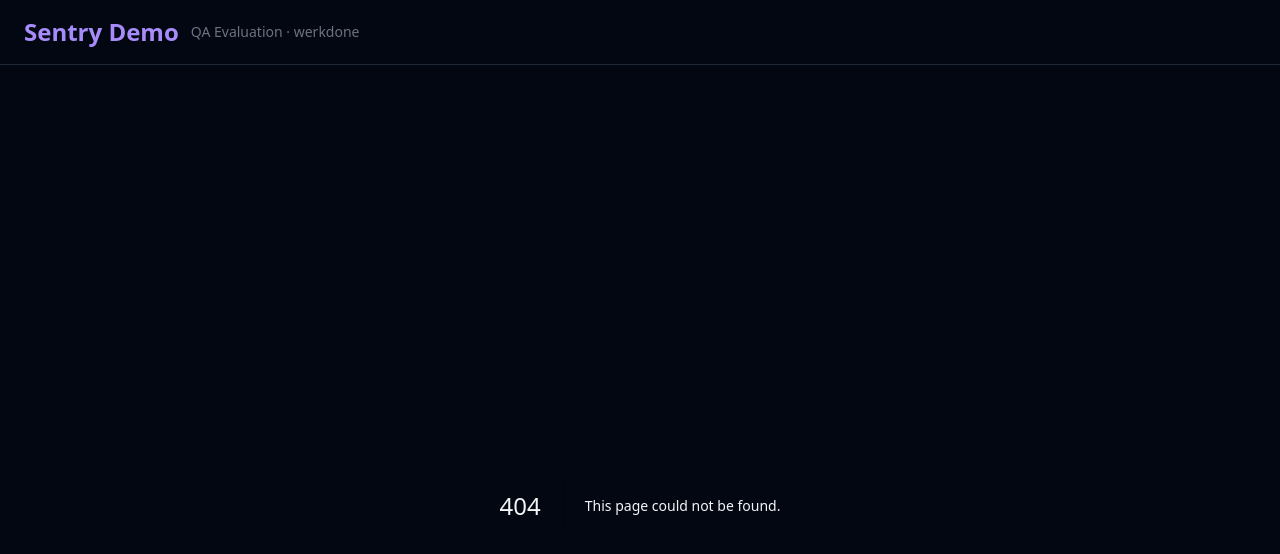
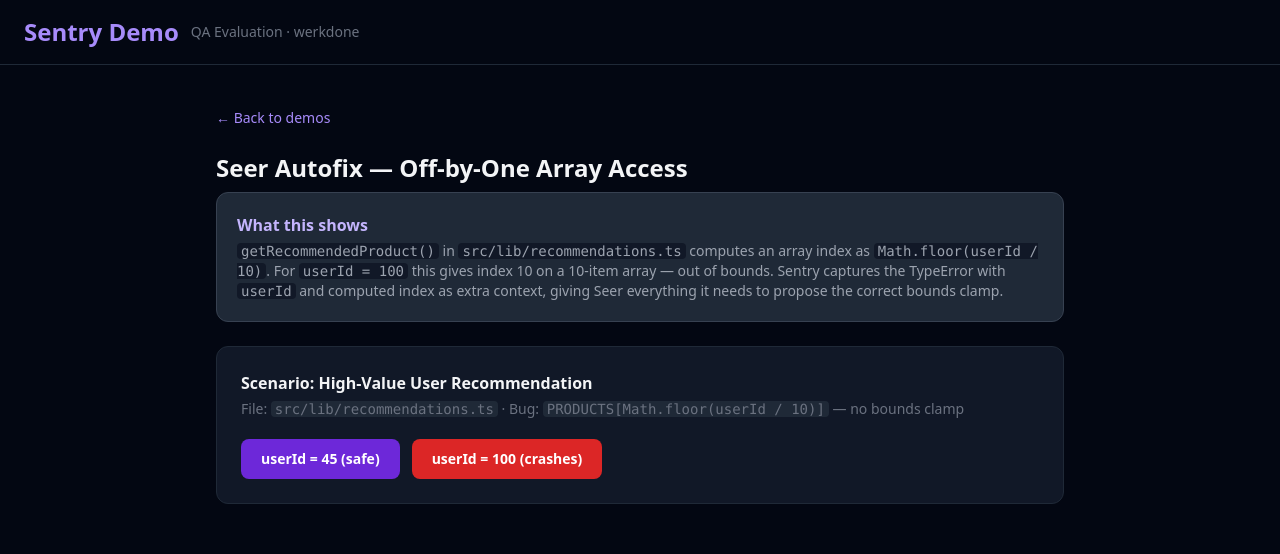
Before and after one commit to lukydwisaputra/sentry-simulation, a Next.js app: page /demo/seer-recommendations in a window 1280 px wide. Before the commit this address had no page. Shown: the top 554 px of the page. Built offline with nearby package versions, Linux system fonts and the light colour scheme.

Commit message:
feat: add recommendations off-by-one bug for Seer autofix demo

```diff
--- /dev/null
+++ b/src/app/demo/seer-recommendations/page.tsx
@@ -0,0 +1,142 @@
+"use client";
+
+import { useState } from "react";
+import Link from "next/link";
+import { getRecommendedProduct, Product } from "@/lib/recommendations";
+
+export default function SeerRecommendationsPage() {
+  const [status, setStatus] = useState<"idle" | "success" | "crashed">("idle");
+  const [product, setProduct] = useState<Product | null>(null);
+  const [errorMsg, setErrorMsg] = useState<string | null>(null);
+  const [testedUserId, setTestedUserId] = useState<number | null>(null);
+
+  function triggerSafe() {
+    const userId = 45; // index = 4, within bounds
+    try {
+      const result = getRecommendedProduct(userId);
+      setProduct(result);
+      setTestedUserId(userId);
+      setStatus("success");
+    } catch (err) {
+      handleCrash(err, userId);
+    }
+  }
+
+  function triggerCrash() {
+    const userId = 100; // index = 10, out of bounds
+    try {
+      const result = getRecommendedProduct(userId);
+      setProduct(result);
+      setTestedUserId(userId);
+      setStatus("success");
+    } catch (err) {
+      handleCrash(err, userId);
+    }
+  }
+
+  function handleCrash(err: unknown, userId: number) {
+    const e = err as Error;
+    setErrorMsg(e.message);
+    setTestedUserId(userId);
+    setStatus("crashed");
+    import("@sentry/nextjs").then(({ captureException }) =>
+      captureException(err, {
+        tags: { scenario: "seer-recommendations" },
+        extra: {
+          userId,
+          computedIndex: Math.floor(userId / 10),
+          productsLength: 10,
+        },
+      })
+    );
+  }
+
+  function reset() {
+    setStatus("idle");
+    setProduct(null);
+    setErrorMsg(null);
+    setTestedUserId(null);
+  }
+
+  return (
+    <div>
+      <Link href="/" className="text-violet-400 text-sm mb-6 inline-block hover:underline">
+        ← Back to demos
+      </Link>
+
+      <h2 className="text-2xl font-bold mb-2">Seer Autofix — Off-by-One Array Access</h2>
+
+      <div className="bg-gray-800 rounded-xl p-5 mb-6 border border-gray-700">
+        <h3 className="font-semibold text-violet-300 mb-1">What this shows</h3>
+        <p className="text-gray-400 text-sm">
+          <code className="bg-gray-900 px-1 rounded">getRecommendedProduct()</code> in{" "}
+          <code className="bg-gray-900 px-1 rounded">src/lib/recommendations.ts</code> computes an
+          array index as <code className="bg-gray-900 px-1 rounded">Math.floor(userId / 10)</code>.
+          For <code className="bg-gray-900 px-1 rounded">userId = 100</code> this gives index 10 on a
+          10-item array — out of bounds. Sentry captures the TypeError with{" "}
+          <code className="bg-gray-900 px-1 rounded">userId</code> and computed index as extra context,
+          giving Seer everything it needs to propose the correct bounds clamp.
+        </p>
+      </div>
+
+      <div className="bg-gray-900 rounded-xl p-6 border border-gray-800 mb-4">
+        <h3 className="font-semibold mb-1">Scenario: High-Value User Recommendation</h3>
+        <p className="text-gray-500 text-sm mb-5">
+          File: <code className="bg-gray-800 px-1 rounded">src/lib/recommendations.ts</code> ·{" "}
+          Bug: <code className="bg-gray-800 px-1 rounded">PRODUCTS[Math.floor(userId / 10)]</code> — no bounds clamp
+        </p>
+
+        {status === "idle" && (
+          <div className="flex gap-3 flex-wrap">
+            <button
+              onClick={triggerSafe}
+              className="bg-violet-700 hover:bg-violet-800 text-white font-semibold px-5 py-2.5 rounded-lg transition-colors text-sm"
+            >
+              userId = 45 (safe)
+            </button>
+            <button
+              onClick={triggerCrash}
+              className="bg-red-600 hover:bg-red-700 text-white font-semibold px-5 py-2.5 rounded-lg transition-colors text-sm"
+            >
+              userId = 100 (crashes)
+            </button>
+          </div>
+        )}
+
+        {status === "success" && product && (
+          <div>
+            <div className="bg-green-950 border border-green-700 rounded-lg px-4 py-3 mb-2">
+              <p className="text-green-300 font-mono text-sm">
+                userId {testedUserId} → recommended: {product.name} (${product.price})
+              </p>
+            </div>
+            <p className="text-gray-500 text-xs mb-4">index = {Math.floor((testedUserId ?? 0) / 10)} — within bounds</p>
+            <button onClick={reset} className="text-sm text-gray-500 hover:text-gray-300 underline">Reset</button>
+          </div>
+        )}
+
+        {status === "crashed" && (
+          <div>
+            <div className="bg-red-950 border border-red-700 rounded-lg px-4 py-3 mb-2">
+              <p className="text-red-400 font-mono text-sm">TypeError: {errorMsg}</p>
+            </div>
+            <p className="text-gray-500 text-xs mb-4">
+              userId {testedUserId} → index {Math.floor((testedUserId ?? 0) / 10)} — out of bounds (max 9)
+            </p>
+            <div className="bg-gray-800 rounded-lg p-4 mb-4 text-sm text-gray-300 space-y-2">
+              <p className="font-semibold text-white">Next: Use Seer to fix this</p>
+              <ol className="list-decimal list-inside space-y-1 text-gray-400">
+                <li>Open <a href="https://sentry.io" target="_blank" rel="noopener noreferrer" className="text-violet-400 underline">Sentry Issues</a> — find the TypeError with userId/index in extra context</li>
+                <li>Click <strong className="text-white">Autofix</strong> — Seer sees the extra context immediately</li>
+                <li>Seer reads <code className="bg-gray-900 px-1 rounded">src/lib/recommendations.ts</code></li>
+                <li>Proposed fix: <code className="bg-gray-900 px-1 rounded">Math.min(Math.floor(userId / 10), PRODUCTS.length - 1)</code></li>
+                <li>Click <strong className="text-white">Create PR</strong></li>
+              </ol>
+            </div>
+            <button onClick={reset} className="text-sm text-gray-500 hover:text-gray-300 underline">Reset</button>
+          </div>
+        )}
+      </div>
+    </div>
+  );
+}
--- /dev/null
+++ b/src/lib/recommendations.ts
@@ -0,0 +1,25 @@
+export type Product = {
+  id: string;
+  name: string;
+  price: number;
+};
+
+const PRODUCTS: Product[] = [
+  { id: "p0", name: "Starter Plan", price: 29 },
+  { id: "p1", name: "Growth Plan", price: 79 },
+  { id: "p2", name: "Pro Plan", price: 149 },
+  { id: "p3", name: "Business Plan", price: 299 },
+  { id: "p4", name: "Enterprise Plan", price: 599 },
+  { id: "p5", name: "Add-on: Analytics", price: 49 },
+  { id: "p6", name: "Add-on: SSO", price: 99 },
+  { id: "p7", name: "Add-on: Audit Log", price: 79 },
+  { id: "p8", name: "Add-on: Custom Domain", price: 19 },
+  { id: "p9", name: "Add-on: Priority Support", price: 199 },
+];
+
+export function getRecommendedProduct(userId: number): Product {
+  // BUG: index overflows when userId >= 100 — Math.floor(100 / 10) = 10, out of bounds (max index is 9)
+  const index = Math.floor(userId / 10);
+  const product = PRODUCTS[index];
+  return { id: product.id, name: product.name, price: product.price };
+}
```
